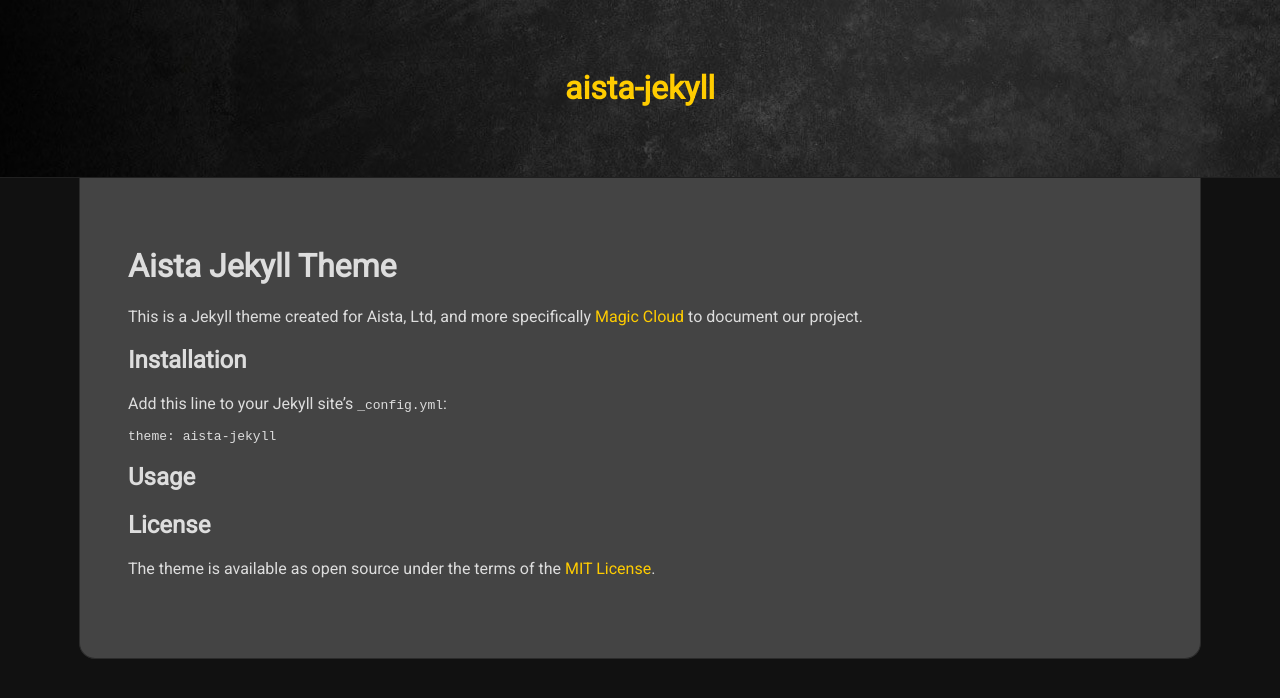
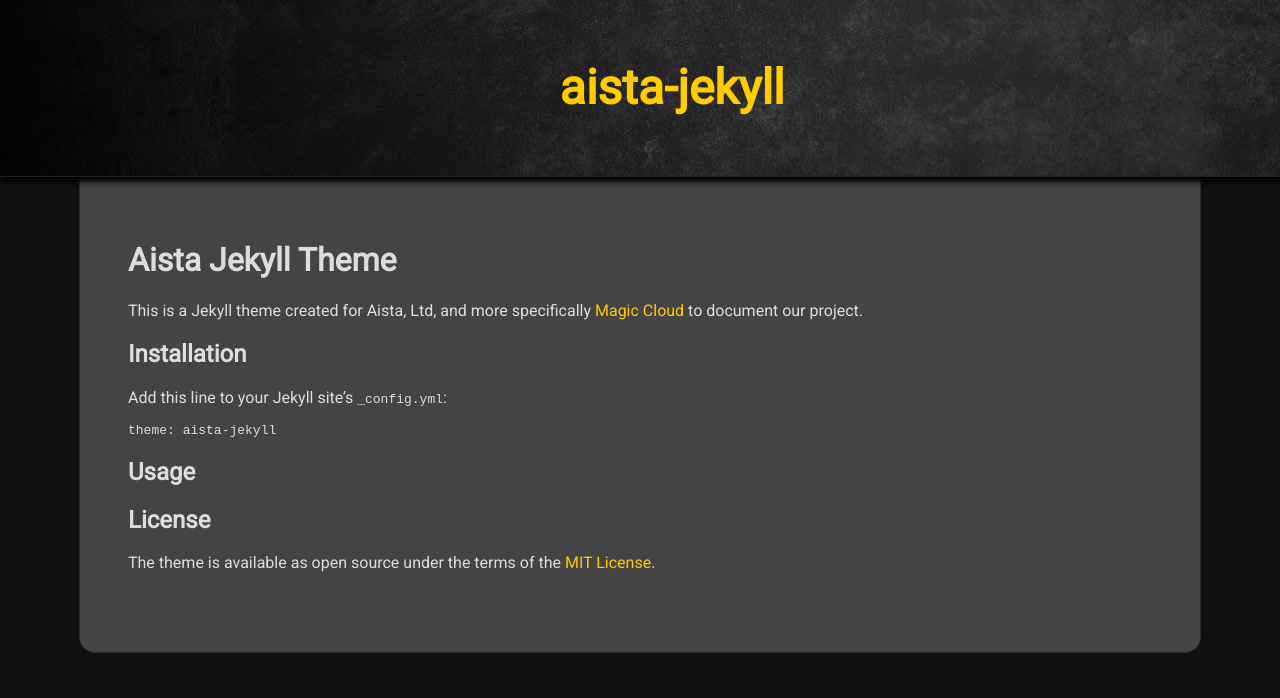
Before and after one commit to polterguy/aista-jekyll, a Jekyll site: the page built from README.md, in a window 1280 px wide. Shown: the top 698 px of the page. Built offline with Jekyll 4.4.1, drawn with Linux system fonts in a browser that asks for light colours; our own code applies the rules of GitHub Pages for plain Markdown files.

Commit message:
Update style.css

```diff
--- a/assets/style.css
+++ b/assets/style.css
@@ -13,15 +13,21 @@ a {
 
 .banner {
   background-color: #2b2b2b;
-  padding: 3rem;
+  padding: 2rem;
   text-align: center;
   border-bottom: solid 1px #202020;
   position: relative;
   background-image: url(/assets/bg.jpeg);
+  box-shadow: 0 5px 5px rgb(0,0,0);
+  position: fixed;
+  z-index: 1;
+  width: 100vw;
 }
 
 .banner h1 {
   color: #fc0;
+  font-size: 3rem;
+  line-height: 3rem;
 }
 
 .banner .description {
@@ -35,7 +41,7 @@ a {
   margin-left: auto;
   margin-right: auto;
   background-color: #444;
-  padding: 3rem;
+  padding: 220px 3rem 3rem 3rem;
   margin-bottom: 3rem;
   border-radius: 0 0 1rem 1rem;
   border-right: solid 1px #2b2b2b;
```
